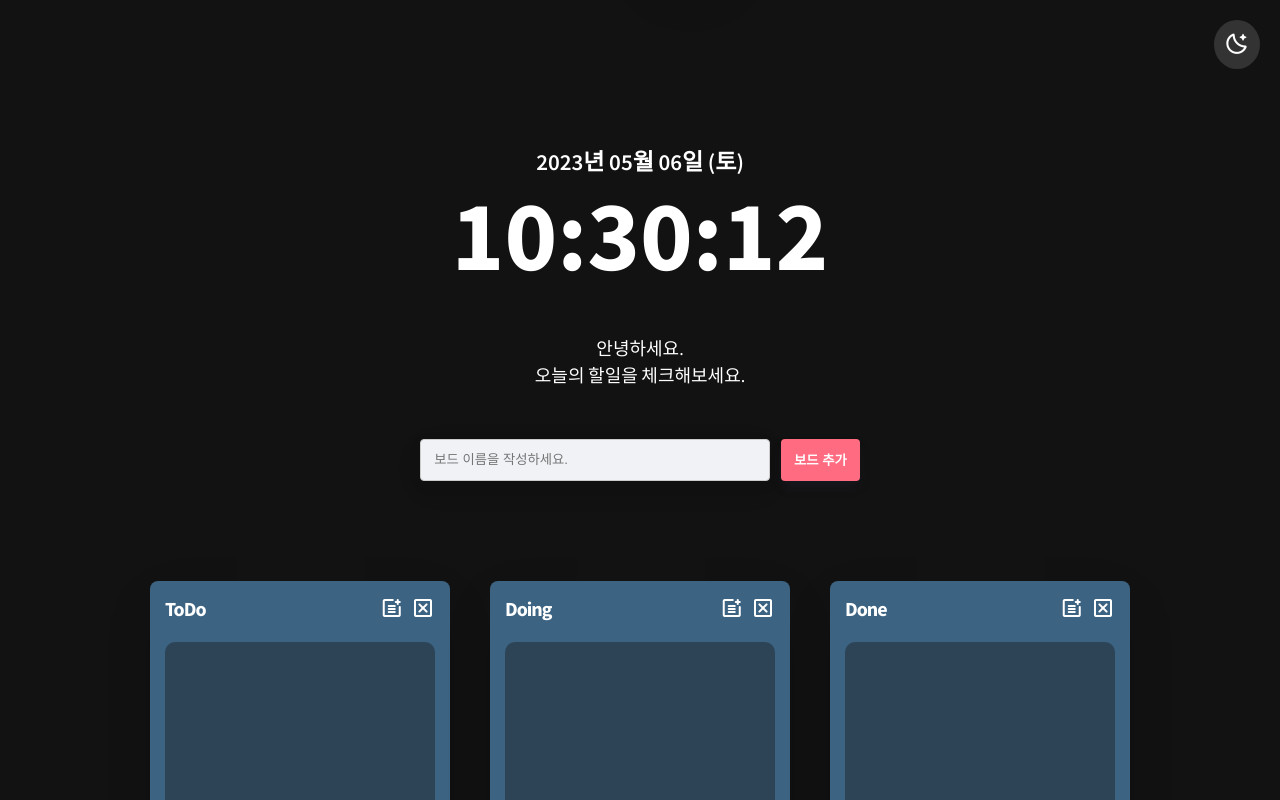
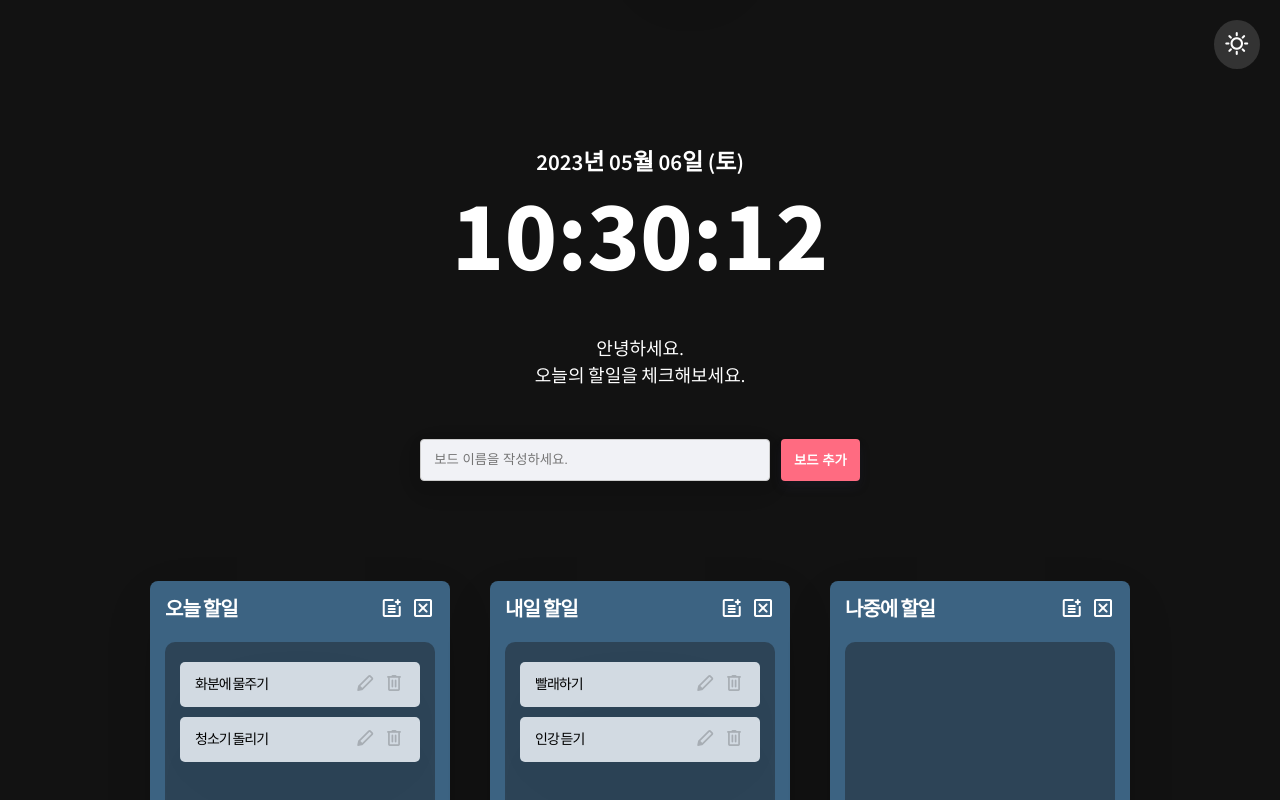
Before and after one commit to fbc93/time-rabbit-todo-app, a React (Create React App) app: page / in a window 1280 px wide. Built offline with nearby package versions, Linux system fonts and the light colour scheme.

Commit message:
Fix: 투두보드 데이터 구조 변경 및 컴포넌트 리팩토링

```diff
--- a/src/App.tsx
+++ b/src/App.tsx
@@ -1,11 +1,11 @@
 import { useEffect } from "react";
 import { useRecoilValue } from "recoil";
 import { createGlobalStyle, ThemeProvider } from "styled-components";
-import { darkMode, saveToDos, toDoState } from "./atoms";
+import { BoardState, saveBoards, ThemeState } from "./atoms";
 import BoardList from "./components/boardList";
 import { darkTheme, lightTheme } from "./theme";
 
-const GlobalStyle = createGlobalStyle<{ isDarkMode: boolean }>`
+const GlobalStyle = createGlobalStyle<{ themeMode: "darkTheme" | "lightTheme" }>`
 html, body, div, span, applet, object, iframe,
 h1, h2, h3, h4, h5, h6, p, blockquote, pre,
 a, abbr, acronym, address, big, cite, code,
@@ -29,7 +29,7 @@ time, mark, audio, video {
 
 html {
   font-size:10px;
-  background-color: ${(props) => props.isDarkMode ? "#121212" : "#ffffff"};
+  background-color: ${(props) => props.themeMode === "darkTheme" ? "#121212" : "#ffffff"};
 }
 
 /* HTML5 display-role reset for older browsers */
@@ -72,20 +72,21 @@ a {
 
 function App() {
 
-  const isDarkMode = useRecoilValue(darkMode);
-  const toDos = useRecoilValue(toDoState);
+  const themeData = useRecoilValue(ThemeState);
+  const boardsData = useRecoilValue(BoardState);
 
-  //save default todos in localStorage
+  //디폴트 투두보드 로컬스토리지 저장
   useEffect(() => {
-    saveToDos(toDos);
-  }, [toDos]);
+    saveBoards(boardsData);
+  }, [boardsData]);
 
-  console.log("✅ Local Storage : ", toDos);
+  //로컬 스토리지 디버깅
+  console.log("✅ Local Storage : ", boardsData);
 
   return (
     <>
-      <ThemeProvider theme={isDarkMode ? darkTheme : lightTheme}>
-        <GlobalStyle isDarkMode={isDarkMode} />
+      <ThemeProvider theme={themeData === "darkTheme" ? darkTheme : lightTheme}>
+        <GlobalStyle themeMode={themeData} />
         <BoardList />
       </ThemeProvider>
     </>
--- a/src/atoms.ts
+++ b/src/atoms.ts
@@ -1,31 +1,56 @@
 import { atom } from "recoil";
-export interface ToDo {
+export interface IToDo {
   id: number;
   content: string;
 }
-export interface ToDoState {
-  [key:string] : ToDo[]
+export interface IBoardState {
+  id: number;
+  title: string;
+  toDos: IToDo[];
 }
 
-//다크모드, 라이트모드
-export const darkMode = atom<boolean>({
-  key:"darkMode",
-  default: true
-});
+//디폴트 투두보드 Data
+const defaultBoards:IBoardState[] = [
+  {
+    id: +new Date(),
+    title:"오늘 할일",
+    toDos:[
+      {
+        id:+new Date(),
+        content:"화분에 물주기"
+      },
+      {
+        id:+new Date(),
+        content:"청소기 돌리기"
+      }
+    ]
+  },
+  {
+    id: +new Date(),
+    title:"내일 할일",
+    toDos:[
+      {
+        id:+new Date(),
+        content:"빨래하기"
+      },
+      {
+        id:+new Date(),
+        content:"인강 듣기"
+      }
+    ]
+  },
+  {
+    id: +new Date(),
+    title:"나중에 할일",
+    toDos:[]
+  }
+];
 
+//투두보드 Data 로컬 스토리지 저장
+export const LOCAL_BOARDS = "TODO_BOARDS";
 
-//디폴트 투두리스트
-const defaultToDos:ToDoState = {
-  ToDo:[],
-  Doing:[],
-  Done:[]
-}
-
-//투두 정보 로컬 스토리지 저장
-export const LOCAL_TODO = "todo_data";
-
-export const loadToDos = () => {
-  const localToDos = localStorage.getItem(LOCAL_TODO);
+export const loadBoards = () => {
+  const localToDos = localStorage.getItem(LOCAL_BOARDS);
 
   if(localToDos){
     return JSON.parse(localToDos);
@@ -34,18 +59,24 @@ export const loadToDos = () => {
   return null;
 }
 
-export const saveToDos = (toDos:ToDoState) => {
-  localStorage.setItem(LOCAL_TODO, JSON.stringify(toDos));
+export const saveBoards = (Boards:IBoardState[]) => {
+  localStorage.setItem(LOCAL_BOARDS, JSON.stringify(Boards));
 }
 
-//투두
-export const toDoState = atom<ToDoState>({
-  key:"toDo",
-  default: loadToDos() ?? defaultToDos,
+//투두보드 atom Data
+export const BoardState = atom<IBoardState[]>({
+  key:"boards",
+  default: loadBoards() ?? defaultBoards,
 });
 
-//보드 삭제 휴지통
-export const boardTrashcanState = atom<boolean>({
-  key:"boardTrashcan",
+//투두보드 휴지통 atom Data
+export const TrashcanState = atom<boolean>({
+  key:"trashcan",
   default: false,
 });
+
+//배경 테마 atom Data
+export const ThemeState = atom<"darkTheme"|"lightTheme">({
+  key:"theme",
+  default: "darkTheme"
+});
--- a/src/components/board.tsx
+++ b/src/components/board.tsx
@@ -1,14 +1,8 @@
-import React from "react";
 import { Draggable, Droppable } from "react-beautiful-dnd";
 import { useRecoilState } from "recoil";
 import styled from "styled-components";
-import { ToDo, toDoState } from "../atoms";
+import { BoardState, IBoardState } from "../atoms";
 import Todo from "./todo";
-interface BoardProps {
-  index: number;
-  boardId: string;
-  toDos: ToDo[];
-}
 
 const Wrapper = styled.div`
   background-color: ${(props) => props.theme.boardBg};
@@ -21,15 +15,22 @@ const Wrapper = styled.div`
   box-shadow: rgba(0, 0, 0, 0.2) 0px 18px 50px -10px;
   display: flex;
   flex-direction: column;
-  //transition: all 0.2s ease-in-out;
 
   &:hover {
     background-color: ${(props) => props.theme.boardHover};
+
     .title {
       color:#333333;
     }
+
     span {
       color:#333333;
+    }
+
+    .left-box {
+      .edit {
+        opacity:1;
+      }
     }
   }
 `;
@@ -41,13 +42,27 @@ const BoardTitle = styled.div`
   margin-bottom:2em;
   color: ${(props) => props.theme.onBgText};
 
-  .title {
-    font-size:2rem;
-    font-weight:bold;
-    letter-spacing:-1px;
+  .left-box {
+    display: flex;
+    justify-content: flex-start;
+    align-items: center;
+
+    .title {
+      font-size:2rem;
+      font-weight:bold;
+      letter-spacing:-1px;
+      margin-right:0.5em;
+    }
+
+    .edit {
+      font-size:2.3rem;
+      opacity:0;
+      cursor:pointer;
+    }
   }
 
-  span {
+  .right-box {
+    span {
     cursor:pointer;
     &:first-child {
       margin-right:0.3em;
@@ -55,6 +70,7 @@ const BoardTitle = styled.div`
     &:hover {
       color:rgba(255, 71, 87,1.0);
     }
+  }
   }
 `;
 
@@ -67,53 +83,77 @@ const TodoList = styled.div`
   border-radius:1em;
 `;
 
-const Board = (propsData: BoardProps) => {
-  const { index, boardId, toDos } = propsData;
-  const [todoData, setTodoData] = useRecoilState(toDoState);
+interface PropsData extends IBoardState {
+  index: number;
+}
+
+const Board = (propsData: PropsData) => {
+  const { id, title, toDos, index } = propsData;
+  const [boardData, setBoardData] = useRecoilState(BoardState);
 
   //보드 삭제
-  const onClickDeleteBoard = () => {
-    setTodoData((currentData) => {
+  // const onClickDeleteBoard = () => {
+  //   setBoardData((currentData) => {
 
-      const copyCurrentData = { ...currentData };
-      delete copyCurrentData[boardId];
+  //     const copyCurrentData = { ...currentData };
+  //     delete copyCurrentData[id];
 
-      return { ...copyCurrentData };
-    });
-  }
+  //     return { ...copyCurrentData };
+  //   });
+  // }
+
+  //보드 안에 투두 추가
+  // const onClickAddTodo = (event: any) => {
+  //   const boardName = event.currentTarget.parentNode.previousSibling.firstChild.innerText;
+  //   const addBoardAlert = window.prompt(` 📌 보드에 추가할 투두 내용을 입력하세요.`);
+
+  //   if (addBoardAlert === "") {
+  //     alert("빈값 입니다, \n 투두 내용을 입력하세요.")
+  //   }
+
+  //   if (addBoardAlert) {
+  //     setTodoData((currentToDos) => {
+
+  //       const [targetBoard] = Object.keys(currentToDos).filter((item) => item === boardName);
+  //       const copyTodos = [...currentToDos[targetBoard]];
+  //       const data = { id: +new Date(), content: addBoardAlert }
+
+  //       copyTodos.push({ ...data });
+
+  //       return {
+  //         ...currentToDos,
+  //         [boardName]: copyTodos
+  //       };
+
+  //     });
+  //   }
+  // }
+
+  //보드 이름 수정
+  // const onClickEditBoardName = (event: any) => {
+  //   const boardName = event.currentTarget.previousSibling.innerText;
+  //   const editBoardAlert = window.prompt(`${boardName} 📌 보드 제목을 수정하세요.`);
+
+  //   if (editBoardAlert === "") {
+  //     alert("빈값 입니다, \n 보드 제목을 입력하세요.")
+  //   }
+
+  //   if (editBoardAlert) {
+  //     setTodoData((currentToDos) => {
+
+  //       const copyTodos = { ...currentToDos };
 
 
 
-  //보드 안에 투두 추가
-  const onClickAddTodo = (event: any) => {
-    const boardName = event.currentTarget.parentNode.previousSibling.innerText;
-    const addBoardAlert = window.prompt(`${boardName} 📌 보드에 추가할 투두 내용을 입력하세요.`);
-
-    if (addBoardAlert === "") {
-      alert("빈값 입니다, \n 투두 내용을 입력하세요.")
-    }
-
-    if (addBoardAlert) {
-      setTodoData((currentToDos) => {
-
-        const [targetBoard] = Object.keys(currentToDos).filter((item) => item === boardName);
-        const copyTodos = [...currentToDos[targetBoard]];
-        const data = { id: +new Date(), content: addBoardAlert }
-
-        copyTodos.push({ ...data });
-
-        return {
-          ...currentToDos,
-          [boardName]: copyTodos
-        };
-
-      })
-    }
-  }
+  //       console.log(copyTodos)
+  //       return copyTodos;
+  //     });
+  //   }
+  // }
 
 
   return (
-    <Draggable draggableId={boardId} index={index}>
+    <Draggable draggableId={title} index={index}>
 
       {(provided) => (
         <Wrapper
@@ -122,27 +162,32 @@ const Board = (propsData: BoardProps) => {
           {...provided.dragHandleProps}
         >
           <BoardTitle>
-            <div className="title">{boardId}</div>
-            <div>
-              <span className="material-symbols-rounded" onClick={onClickAddTodo}>
+            <div className="left-box">
+              <div className="title">{title}</div>
+              <span className="edit material-symbols-rounded">
+                stylus
+              </span>
+            </div>
+            <div className="right-box">
+              <span className="material-symbols-rounded">
                 post_add
               </span>
-              <span className="material-symbols-rounded" onClick={onClickDeleteBoard}>
+              <span className="material-symbols-rounded">
                 disabled_by_default
               </span>
             </div>
           </BoardTitle>
 
           {/* To Do : Droppable */}
-          <Droppable droppableId={`droppable_area_${boardId}`} type="todoList" direction="vertical">
+          <Droppable droppableId={title} type="todos" direction="vertical">
             {(provided) => (
               <TodoList ref={provided.innerRef} {...provided.droppableProps}>
 
                 {toDos?.map((toDo, index) => (
                   <Todo
-                    key={`draggable_item_${boardId}_${toDo?.id}`}
-                    draggableId={`draggable_item_${boardId}_${toDo?.id}`}
-                    toDoContent={toDo?.content}
+                    key={toDo.content}
+                    draggableId={toDo.content}
+                    toDoContent={toDo.content}
                     index={index} />
                 ))}
 
--- a/src/components/boardTrashcan.tsx
+++ b/src/components/boardTrashcan.tsx
@@ -1,6 +1,6 @@
 import { useRecoilValue } from "recoil";
 import styled from "styled-components";
-import { boardTrashcanState } from "../atoms";
+import { TrashcanState } from "../atoms";
 
 const TrashCan = styled.div`
   background-color: rgb(255, 99, 72);
@@ -34,7 +34,7 @@ interface TrashCanProps {
 
 const BoardTrashCan = ({ refProp, droppableProps }: TrashCanProps) => {
 
-  const BoardTrashcan = useRecoilValue(boardTrashcanState);
+  const BoardTrashcan = useRecoilValue(TrashcanState);
 
   return (
     <>
--- a/src/components/body.tsx
+++ b/src/components/body.tsx
@@ -1,9 +1,9 @@
 import { DragDropContext, DragStart, Droppable } from "react-beautiful-dnd";
-import { useRecoilState, useRecoilValue, useSetRecoilState } from "recoil";
-import styled from "styled-components";
-import { boardTrashcanState, toDoState } from "../atoms";
+import { useRecoilState } from "recoil";
+import { BoardState, TrashcanState } from "../atoms";
 import { DropResult } from "react-beautiful-dnd";
 import CreateBoardForm from "./createBoardForm";
+import styled from "styled-components";
 import Board from "./board";
 
 const Wrapper = styled.div`
@@ -19,7 +19,7 @@ const BoardList = styled.div`
 
 const TrashCanWrapper = styled.div``;
 
-const TrashCan = styled.div<{ BoardTrashcan: boolean }>`
+const TrashCan = styled.div<{ isTrashcanOpen: boolean }>`
   background-color: rgb(255, 99, 72);
   border: none;
   color: white;
@@ -27,7 +27,7 @@ const TrashCan = styled.div<{ BoardTrashcan: boolean }>`
   transition: background-color 0.2s ease-in-out 0s;
   opacity: 1;
   position: fixed;
-  top: ${(props) => props.BoardTrashcan ? "-45px" : "-120px"};
+  top: ${(props) => props.isTrashcanOpen ? "-45px" : "-120px"};
   z-index: 100;
   width: 100px;
   height: 100px;
@@ -46,51 +46,16 @@ const TrashCan = styled.div<{ BoardTrashcan: boolean }>`
 
 const Body = () => {
 
-  const setBoardTrashcan = useSetRecoilState(boardTrashcanState);
-  const BoardTrashcan = useRecoilValue(boardTrashcanState);
-  const [toDos, setToDos] = useRecoilState(toDoState);
+  const [boardsData, setBoardsData] = useRecoilState(BoardState);
+  const [trashcanData, setTrashcanData] = useRecoilState(TrashcanState);
 
   const onDragEnd = ({ source, destination, draggableId, type }: DropResult) => {
-
-    //보드 삭제
-    setBoardTrashcan(false);
-
-    if (!destination) return;
-
-    if (type === "boardList") {
-      const [boardName] = Object.keys(toDos);
-    }
-
-    // if (type === "boardList") {
-    //   setBoards((currentBoards) => {
-
-    //     const copyBoards = [...currentBoards];
-    //     copyBoards.splice(source.index, 1);
-    //     copyBoards.splice(destination.index, 0, draggableId)
-
-    //     return copyBoards;
-    //   });
-    // }
-
-    // //todo in same board
-    // if (source.droppableId === destination.droppableId) {
-
-    // }
-
-    // //todo in different board
-    // if (source.droppableId !== destination.droppableId) {
-
-    // }
-
-
+    //Logics
   };
 
-  const onBeforeDragStart = (propsData: DragStart) => {
-    const { draggableId, mode, source, type } = propsData;
-
-    // if (type === "boardList") {
-    //   setBoardTrashcan(true);
-    // }
+  const onBeforeDragStart = (data: DragStart) => {
+    const { draggableId, mode, source, type } = data;
+    //Logics
   }
 
   return (
@@ -98,26 +63,30 @@ const Body = () => {
       <CreateBoardForm />
       <DragDropContext onDragEnd={onDragEnd} onBeforeDragStart={onBeforeDragStart}>
 
-        {/* 보드 삭제 쓰레기통 */}
-        <Droppable droppableId="deleteBoard">
+        {/* Board Trashcan */}
+        <Droppable droppableId="trashcan">
           {(provided) => (
             <TrashCanWrapper ref={provided.innerRef} {...provided.droppableProps}>
-              <TrashCan BoardTrashcan={BoardTrashcan} >
-                <span className="material-symbols-rounded">
-                  delete
-                </span>
+              <TrashCan isTrashcanOpen={trashcanData}>
+                <span className="material-symbols-rounded">delete</span>
               </TrashCan>
             </TrashCanWrapper>
           )}
         </Droppable>
 
-        {/* Board : Droppable */}
-        <Droppable droppableId="boardList" type="boardList" direction="horizontal">
+        {/* Boards : Droppable */}
+        <Droppable droppableId="boards" type="boards" direction="horizontal">
           {(provided) => (
             <BoardList ref={provided.innerRef} {...provided.droppableProps}>
 
-              {Object.keys(toDos).map((boardId, index) => (
-                <Board boardId={boardId} index={index} toDos={toDos[boardId]} key={index} />
+              {boardsData.map((board, index) => (
+                <Board
+                  key={board.title}
+                  id={board.id}
+                  title={board.title}
+                  toDos={board.toDos}
+                  index={index}
+                />
               ))}
 
               {provided.placeholder}
--- a/src/components/createBoardForm.tsx
+++ b/src/components/createBoardForm.tsx
@@ -1,7 +1,7 @@
 import { useForm } from "react-hook-form";
 import { useRecoilState } from "recoil";
 import styled from "styled-components";
-import { toDoState } from "../atoms";
+import { BoardState } from "../atoms";
 
 const CreateForm = styled.form`
   margin-bottom: 10em;
@@ -53,17 +53,17 @@ interface FormData {
 
 const CreateBoardForm = () => {
 
-  const [toDos, setToDos] = useRecoilState(toDoState);
+  const [boardsData, setBoardsData] = useRecoilState(BoardState);
   const { register, handleSubmit, setValue, watch, formState: { errors } } = useForm<FormData>();
 
   const onValidData = ({ board }: FormData) => {
 
-    if (Object.keys(toDos).length >= 4) {
+    if (Object.keys(boardsData).length >= 4) {
       alert("보드는 최대 4개까지만 만들 수 있어요.\n남은 것을 지우고 새로 생성하세요.");
     }
 
-    if (Object.keys(toDos).length <= 3) {
-      setToDos({ ...toDos, [board]: [] });
+    if (Object.keys(boardsData).length <= 3) {
+      setBoardsData({ ...boardsData, [board]: [] });
     }
 
     setValue("board", "");
--- a/src/components/themeModeBtn.tsx
+++ b/src/components/themeModeBtn.tsx
@@ -1,6 +1,6 @@
 import { useRecoilState } from "recoil";
 import styled from "styled-components";
-import { darkMode } from "../atoms";
+import { ThemeState } from "../atoms";
 
 const Button = styled.button`
   background-color:${(props) => props.theme.button};
@@ -22,13 +22,13 @@ const Button = styled.button`
 
 const ThemeModeBtn = () => {
 
-  const [data, setData] = useRecoilState(darkMode);
-  const onClickChangeMode = () => setData((currentMode) => !currentMode);
+  const [themeData, setThemeData] = useRecoilState(ThemeState);
 
   return (
-    <Button onClick={onClickChangeMode}>
+    <Button>
       <span className="material-symbols-rounded">
-        {data ? "sleep" : "clear_day"}
+        {/* {data ? "sleep" : "clear_day"} */}
+        clear_day
       </span>
     </Button>
   );
```
